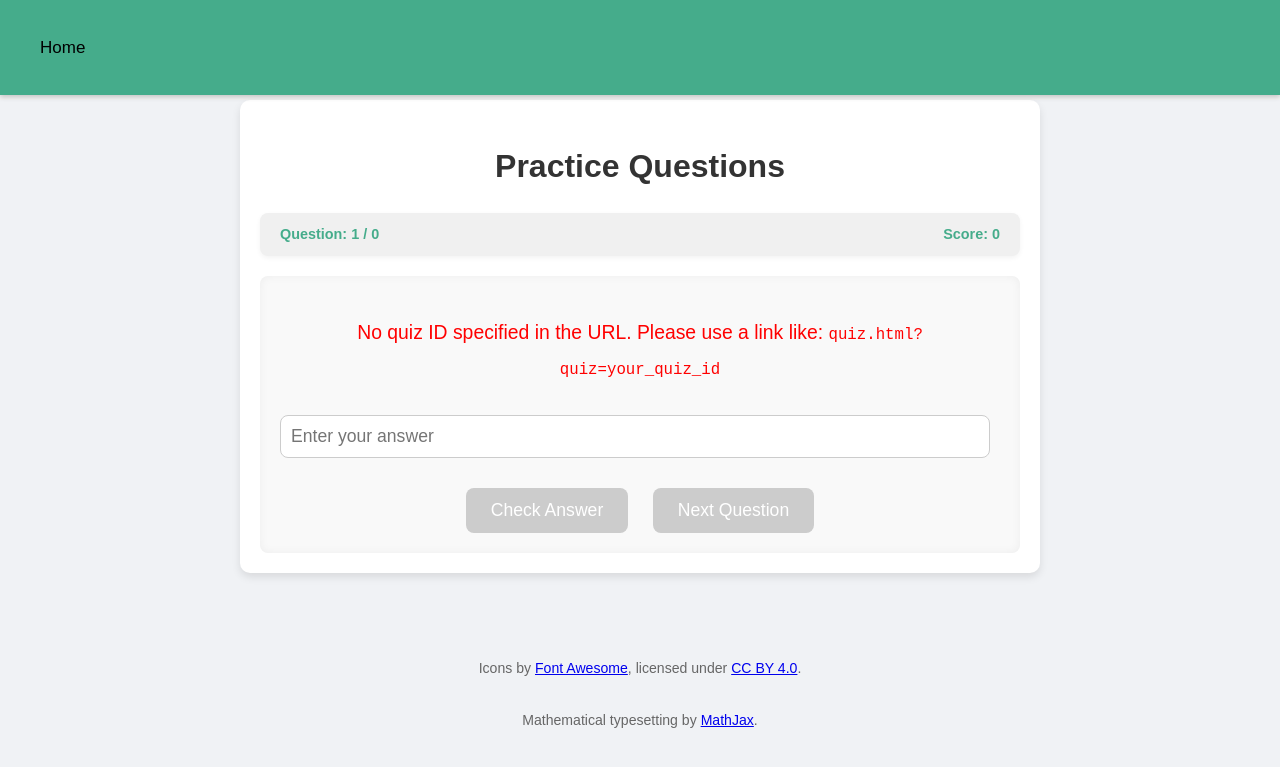
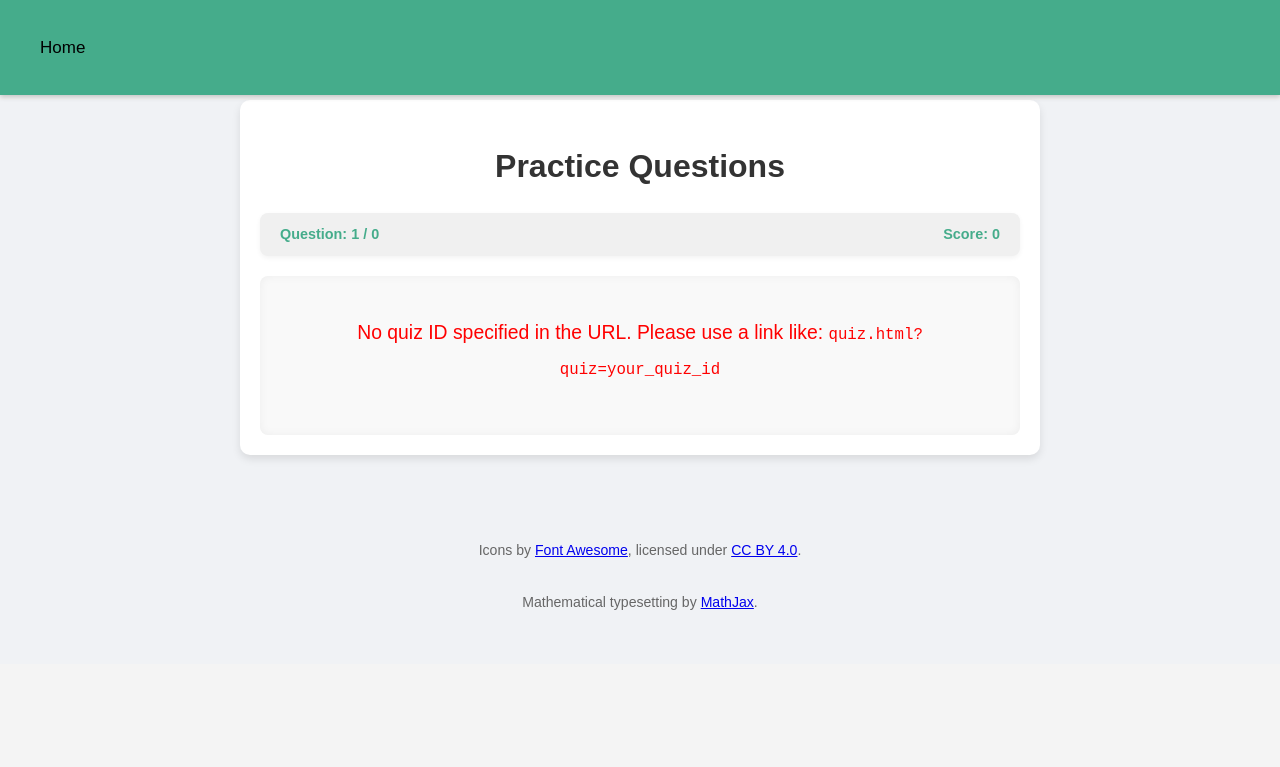
Before and after one commit to probe973/pha-4010y, a Jekyll site: the page randomq.html, which Jekyll copies as it is, in a window 1280 px wide. Shown: the top 767 px of the page. Built offline with Jekyll 4.4.1, drawn with Linux system fonts in a browser that asks for light colours; some of the changed lines change nothing that is shown.

Commit message:
Update randomq.html

```diff
--- a/randomq.html
+++ b/randomq.html
@@ -163,9 +163,10 @@
         <div class="quiz-container">
             <p class="question-number" id="questionNumberDisplay"></p>
             <p class="question-text" id="questionText"></p>
+            <div id="loadingMessage" style="text-align: center; font-style: italic; color: #555;">Loading quiz...</div>
 
             <!-- Replaced options list with input box and units span -->
-            <div class="input-group">
+            <div class="input-group" style="display: none;">
                 <input type="text" id="answerInput" placeholder="Enter your answer">
                 <span id="unitsText"></span>
             </div>
@@ -173,8 +174,8 @@
             <div class="feedback-message" id="feedbackMessage"></div>
 
             <div class="button-group">
-                <button id="checkAnswerBtn">Check Answer</button>
-                <button id="nextQuestionBtn" disabled>Next Question</button>
+                <button id="checkAnswerBtn" style="display: none;">Check Answer</button>
+                <button id="nextQuestionBtn" disabled style="display: none;">Next Question</button>
                 <button id="restartQuizBtn" style="display: none;">Restart Quiz</button>
             </div>
         </div>
@@ -215,6 +216,8 @@
         const quizTitle = document.getElementById('quizTitle');
         const answerInput = document.getElementById('answerInput');
         const unitsText = document.getElementById('unitsText');
+        const loadingMessage = document.getElementById('loadingMessage');
+        const inputGroup = document.querySelector('.input-group');
 
         // Function to parse URL parameters
         function getUrlParameter(name) {
@@ -255,6 +258,8 @@
             nextQuestionBtn.disabled = true;
             answerInput.value = '';
             answerInput.disabled = false;
+            loadingMessage.style.display = 'none';
+            inputGroup.style.display = 'flex';
             displayQuestion();
         }
 
@@ -345,7 +350,7 @@
         // Function to load the quiz data from the uploaded file
         async function loadQuizData(quizId, retries = 3, delay = 1000) {
             try {
-                // The correct way to get the file is to use the full uploaded ID.
+                // Correct fetch path using the data/ prefix.
                 const response = await fetch(`data/${quizId}`);
                 if (!response.ok) {
                     throw new Error(`HTTP error! Status: ${response.status}. Please check the quiz ID in the URL.`);
@@ -365,8 +370,10 @@
                 } else {
                     questionText.innerHTML = `<p style="color: red;">Error loading quiz: ${error.message}. Please check the quiz ID in the URL and ensure the file exists.</p>`;
                     console.error('Final error fetching quiz data:', error);
-                    checkAnswerBtn.disabled = true;
-                    nextQuestionBtn.disabled = true;
+                    checkAnswerBtn.style.display = 'none';
+                    nextQuestionBtn.style.display = 'none';
+                    loadingMessage.style.display = 'none';
+                    inputGroup.style.display = 'none';
                 }
             }
         }
@@ -375,13 +382,14 @@
         window.onload = () => {
             const quizId = getUrlParameter('quiz');
             if (quizId) {
-                // The URL parameter is the file name itself, so we pass it directly to the loading function.
-                // The loading function will add the 'uploaded:' prefix.
+                // The URL parameter is the file name itself, which will be prefixed with 'data/' in the fetch call.
                 loadQuizData(quizId);
             } else {
                 questionText.innerHTML = `<p style="color: red;">No quiz ID specified in the URL. Please use a link like: <code>quiz.html?quiz=your_quiz_id</code></p>`;
-                checkAnswerBtn.disabled = true;
-                nextQuestionBtn.disabled = true;
+                checkAnswerBtn.style.display = 'none';
+                nextQuestionBtn.style.display = 'none';
+                loadingMessage.style.display = 'none';
+                inputGroup.style.display = 'none';
             }
         };
     </script>
```
